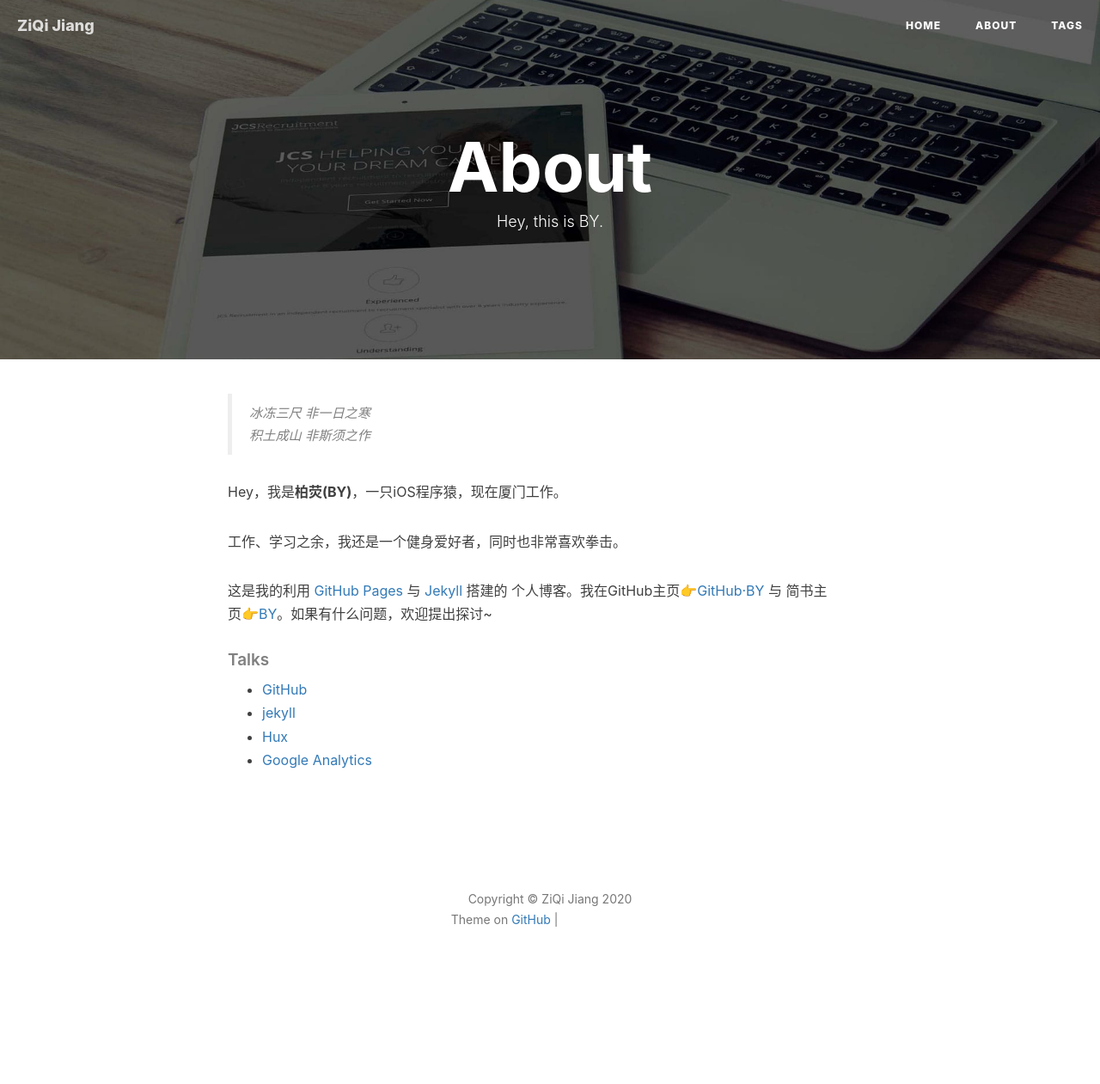
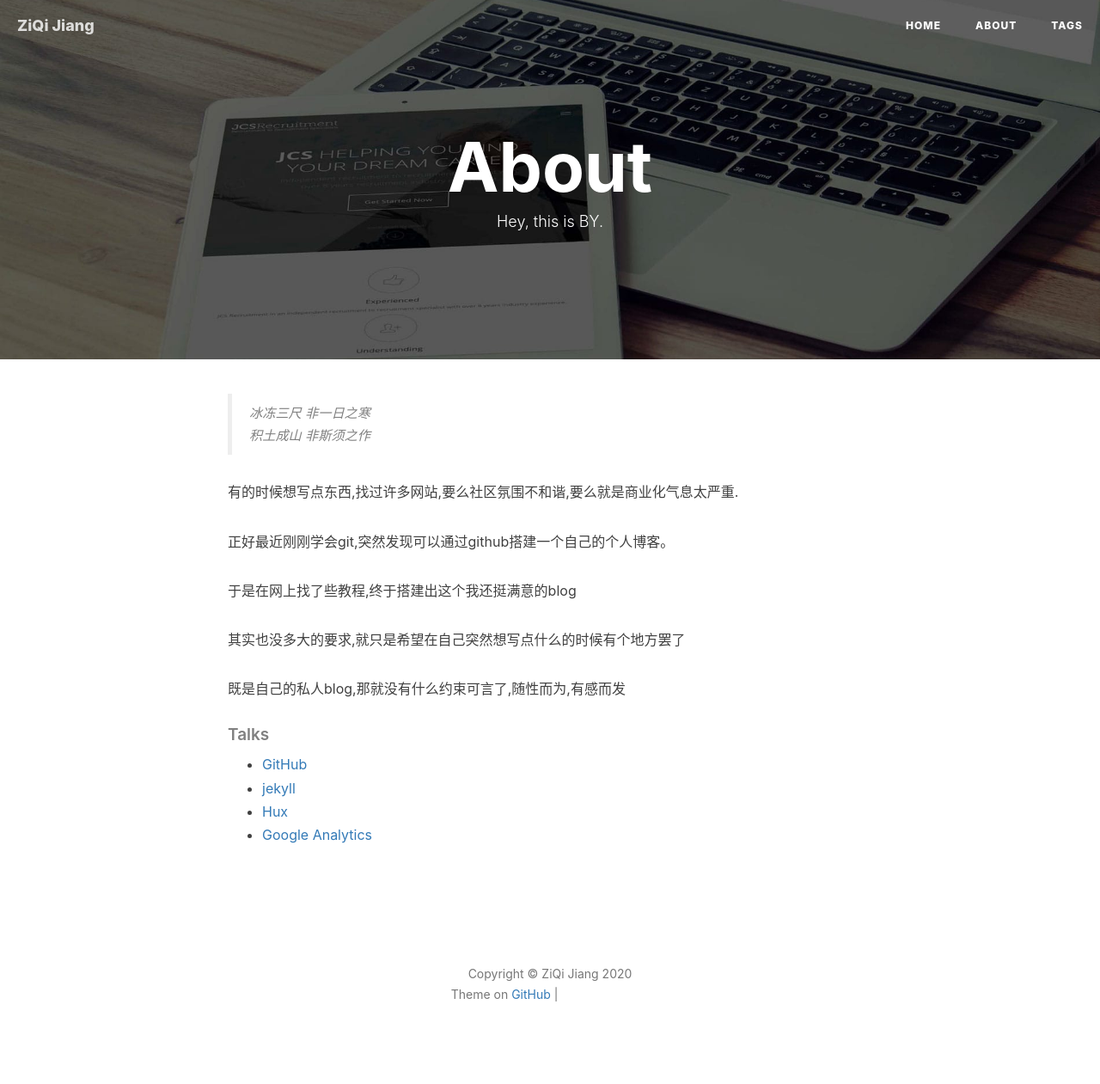
Before and after one commit to ZiQi-Jiang/blog, a Jekyll site: the page built from about.html, in a window 1280 px wide. Shown: the whole page at 86% size. Built offline with Jekyll 4.4.1, drawn with Linux system fonts in a browser that asks for light colours; nearby versions of some CDN libraries; comment, search, counter and statistics services are not loaded; before the commit the page ends 1174 px from its top, so only the background shows below that; grey boxes are pictures that could not be loaded.

Commit message:
Update about.html

```diff
--- a/about.html
+++ b/about.html
@@ -18,13 +18,14 @@ header-img: "img/post-bg-rwd.jpg"
     <blockquote><p>冰冻三尺 非一日之寒<br>
     积土成山 非斯须之作</p></blockquote>
 
-    <p>Hey，我是<strong>柏荧(BY)</strong>，一只iOS程序猿，现在厦门工作。</p>
+    <p>有的时候想写点东西,找过许多网站,要么社区氛围不和谐,要么就是商业化气息太严重.</p>
 
-    <p>工作、学习之余，我还是一个健身爱好者，同时也非常喜欢拳击。</p>
+    <p>正好最近刚刚学会git,突然发现可以通过github搭建一个自己的个人博客。</p>
 
-    <p>这是我的利用 <a href="https://pages.github.com/">GitHub Pages</a> 与 <a href="http://jekyll.com.cn/">Jekyll</a> 搭建的 个人博客。我在GitHub主页<a href="https://github.com/qiubaiying">👉GitHub·BY</a> 与 简书主页<a href="https://http://www.jianshu.com/u/e71990ada2fd">👉BY</a>。如果有什么问题，欢迎提出探讨~</p>
+    <p>于是在网上找了些教程,终于搭建出这个我还挺满意的blog</p>
 
-    <p></p>
+    <p>其实也没多大的要求,就只是希望在自己突然想写点什么的时候有个地方罢了</p>
+    <p>既是自己的私人blog,那就没有什么约束可言了,随性而为,有感而发</p>
 
     <h5>Talks</h5>
 
```
